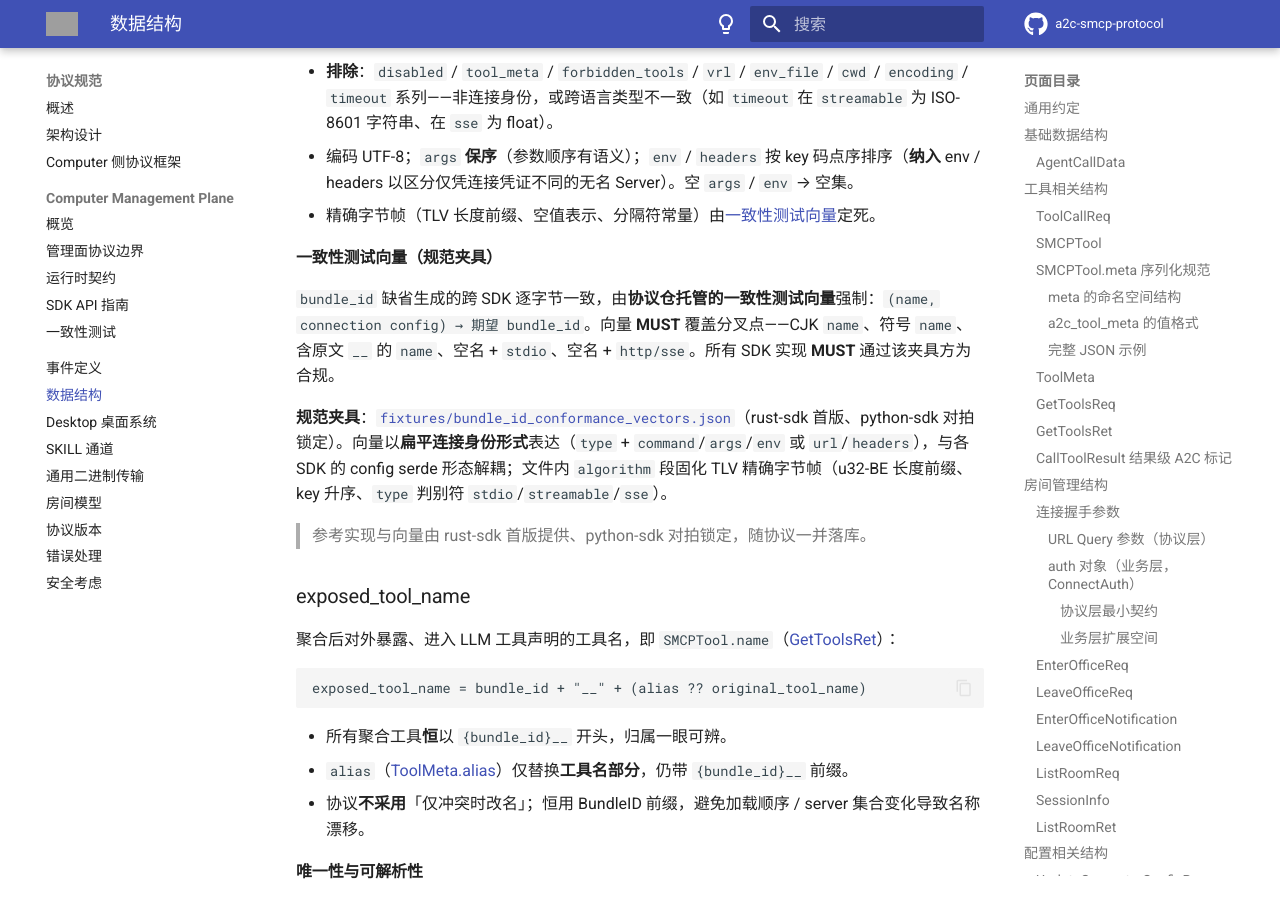
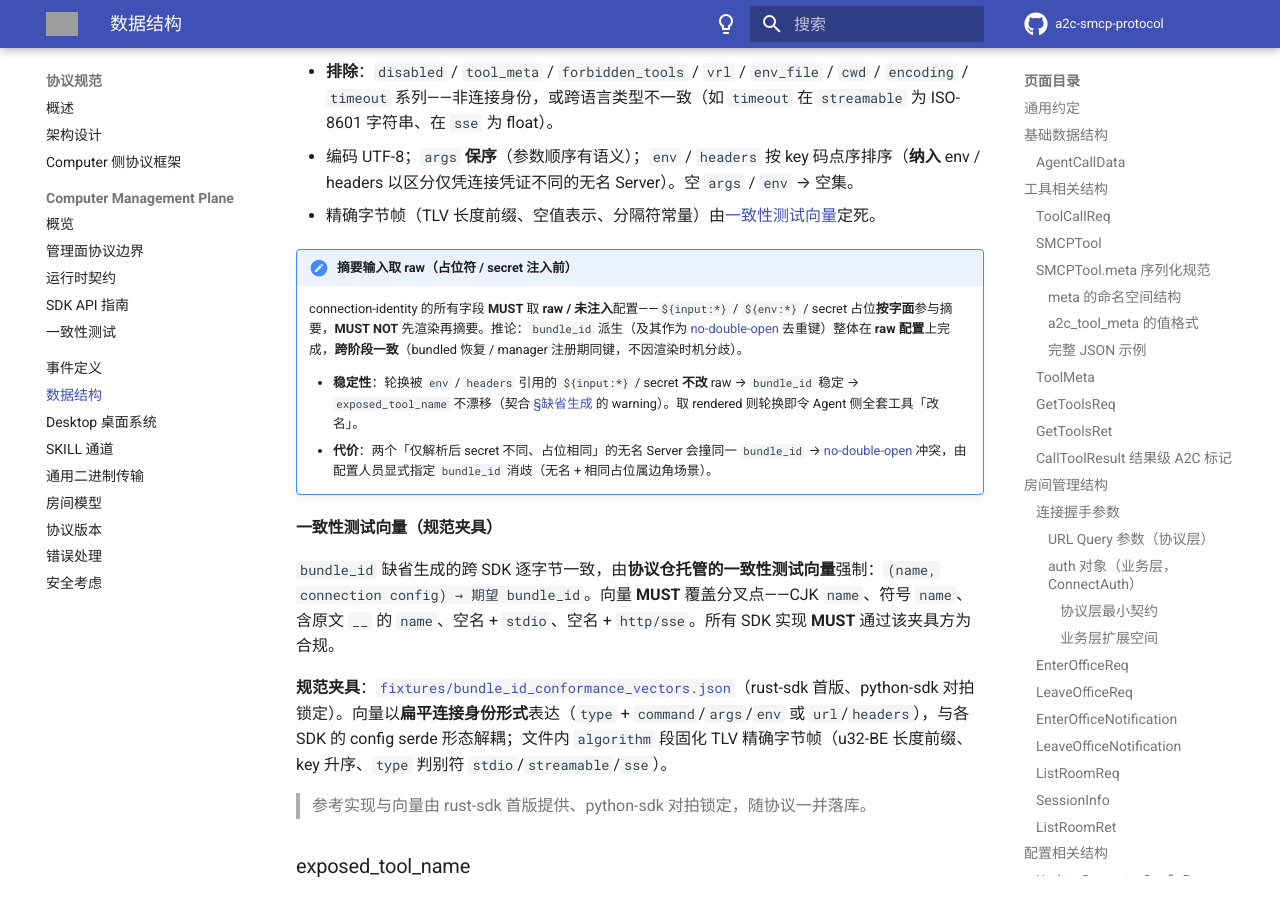
Before and after one commit to A2C-SMCP/a2c-smcp-protocol, an MkDocs documentation site: the page built from docs/specification/data-structures.md, in a window 1280 px wide and 900 px high, scrolled down 21010 px. Built offline with MkDocs 1.6.1 and Material for MkDocs 9.7.7, drawn with Linux system fonts in a browser that asks for light colours; comment, search, counter and statistics services are not loaded; the version menu is left out; grey boxes are pictures that could not be loaded.

Commit message:
docs(tool-namespace): BundleID fallback 摘要定为 raw（占位注入前）[#17]
§connection-identity 补明确：connection-identity 摘要输入 MUST 取 raw / 未注入
配置（${input:*} / ${env:*} / secret 占位按字面参与，MUST NOT 先渲染）；bundle_id
派生及其作为 no-double-open 去重键整体在 raw 上、跨阶段一致（消除 bundled 恢复 vs
manager 注册期的渲染时机分歧）。稳定性优先，契合 exposed_tool_name 不漂移的既定意图。

- data-structures.md §connection-identity: raw 规范 + 稳定性/代价说明
- fixtures/bundle_id_conformance_vectors.json: algorithm.input_state=raw；新增 2 条
  含 ${input:*} 占位的无名 server 向量（钉住 raw；rendered 实现会失配）

发现于 rust-sdk#117 Step 7 审查。折进 0.3.0-dev。

Co-Authored-By: Claude Opus 4.8 (1M context) <noreply@anthropic.com>

```diff
--- a/docs/specification/data-structures.md
+++ b/docs/specification/data-structures.md
@@ -895,6 +895,13 @@ Step 3 fallback 摘要的输入。为避免 JSON 跨语言序列化漂移（转
 - 编码 UTF-8；`args` **保序**（参数顺序有语义）；`env` / `headers` 按 key 码点序排序（**纳入** env / headers 以区分仅凭连接凭证不同的无名 Server）。空 `args` / `env` → 空集。
 - 精确字节帧（TLV 长度前缀、空值表示、分隔符常量）由[一致性测试向量](#bundleid-conformance)定死。
 
+!!! important "摘要输入取 raw（占位符 / secret 注入前）"
+
+    connection-identity 的所有字段 **MUST** 取 **raw / 未注入**配置——`${input:*}` / `${env:*}` / secret 占位**按字面**参与摘要，**MUST NOT** 先渲染再摘要。推论：`bundle_id` 派生（及其作为 [no-double-open](#no-double-open) 去重键）整体在 **raw 配置**上完成，**跨阶段一致**（bundled 恢复 / manager 注册期同键，不因渲染时机分歧）。
+
+    - **稳定性**：轮换被 `env` / `headers` 引用的 `${input:*}` / secret **不改** raw → `bundle_id` 稳定 → `exposed_tool_name` 不漂移（契合 [§缺省生成](#bundleid-缺省生成) 的 warning）。取 rendered 则轮换即令 Agent 侧全套工具「改名」。
+    - **代价**：两个「仅解析后 secret 不同、占位相同」的无名 Server 会撞同一 `bundle_id` → [no-double-open](#no-double-open) 冲突，由配置人员显式指定 `bundle_id` 消歧（无名 + 相同占位属边角场景）。
+
 #### 一致性测试向量（规范夹具） { #bundleid-conformance }
 
 `bundle_id` 缺省生成的跨 SDK 逐字节一致，由**协议仓托管的一致性测试向量**强制：`(name, connection config) → 期望 bundle_id`。向量 **MUST** 覆盖分叉点——CJK `name`、符号 `name`、含原文 `__` 的 `name`、空名 + `stdio`、空名 + `http/sse`。所有 SDK 实现 **MUST** 通过该夹具方为合规。
--- a/docs/specification/fixtures/bundle_id_conformance_vectors.json
+++ b/docs/specification/fixtures/bundle_id_conformance_vectors.json
@@ -3,6 +3,7 @@
   "algorithm": {
     "normalize": "按 Unicode 码点迭代 name：非 [A-Za-z0-9_-] → '_'；折叠连续 '_'（含原文 __）为单个、不折叠 '-'；裁首尾 [_-]；不做大小写折叠。",
     "fallback": "normalize 结果为空 → 'bundle_' + lowercase_hex(SHA-256(connection_identity_tlv)[:8])（前 8 字节 = 16 hex）。",
+    "input_state": "connection-identity 取 raw / 未注入配置：${input:*} / ${env:*} / secret 占位按字面参与摘要，MUST NOT 先渲染。故 bundle_id（及 no-double-open 去重键）跨渲染阶段稳定一致。",
     "connection_identity_tlv": "长度前缀字节帧（非 JSON）：字符串字段 = u32-BE 字节长度 ‖ UTF-8 字节；字符串列表 = u32-BE 元素数 ‖ 元素*；字符串映射 = 按 key 升序（UTF-8 字节序=码点序）u32-BE 条目数 ‖ (key‖value)*。stdio = type('stdio') ‖ command ‖ args-list ‖ env-map；streamable/sse = type('streamable'|'sse') ‖ url ‖ headers-map。",
     "explicit": "config.bundle_id 显式给定时直接采用（不生成）；显式值须满足字符集 [A-Za-z0-9_-] 且无 '__'（否则 SDK 报配置错误，不在本向量覆盖）。"
   },
@@ -20,6 +21,8 @@
     {"desc": "CJK 名 → fallback（stdio，env 按 key 排序纳入）", "name": "服务器", "config": {"type": "stdio", "command": "node", "args": ["a.js"], "env": {"TOKEN": "x", "DEBUG": "1"}}, "expected_bundle_id": "bundle_05020ad7c2cc048d"},
     {"desc": "空名 → fallback（streamable http，空 headers）", "name": "", "config": {"type": "streamable", "url": "https://api.example.com/mcp", "headers": {}}, "expected_bundle_id": "bundle_b413b61fe2e77b15"},
     {"desc": "空名 → fallback（streamable http，headers 纳入）", "name": "", "config": {"type": "streamable", "url": "https://api.example.com/mcp", "headers": {"Authorization": "Bearer z"}}, "expected_bundle_id": "bundle_0706e7b45613df7a"},
-    {"desc": "空名 → fallback（sse，与同 url 的 http 因 type 判别符不同而不同）", "name": "", "config": {"type": "sse", "url": "https://api.example.com/sse", "headers": {}}, "expected_bundle_id": "bundle_e1d7b1216a270815"}
+    {"desc": "空名 → fallback（sse，与同 url 的 http 因 type 判别符不同而不同）", "name": "", "config": {"type": "sse", "url": "https://api.example.com/sse", "headers": {}}, "expected_bundle_id": "bundle_e1d7b1216a270815"},
+    {"desc": "无名 + stdio env 含 ${input:*} 占位 → fallback 取 raw（占位字面，MUST NOT 渲染；渲染实现会得不同值）", "name": "", "config": {"type": "stdio", "command": "node", "args": ["server.js"], "env": {"API_KEY": "${input:api_key}"}}, "expected_bundle_id": "bundle_68ae00fea9122c01"},
+    {"desc": "无名 + http header 含 ${input:*} 占位 → fallback 取 raw（占位字面）", "name": "", "config": {"type": "streamable", "url": "https://api.example.com/mcp", "headers": {"Authorization": "Bearer ${input:token}"}}, "expected_bundle_id": "bundle_6366b4fd89f56f6a"}
   ]
 }
```
